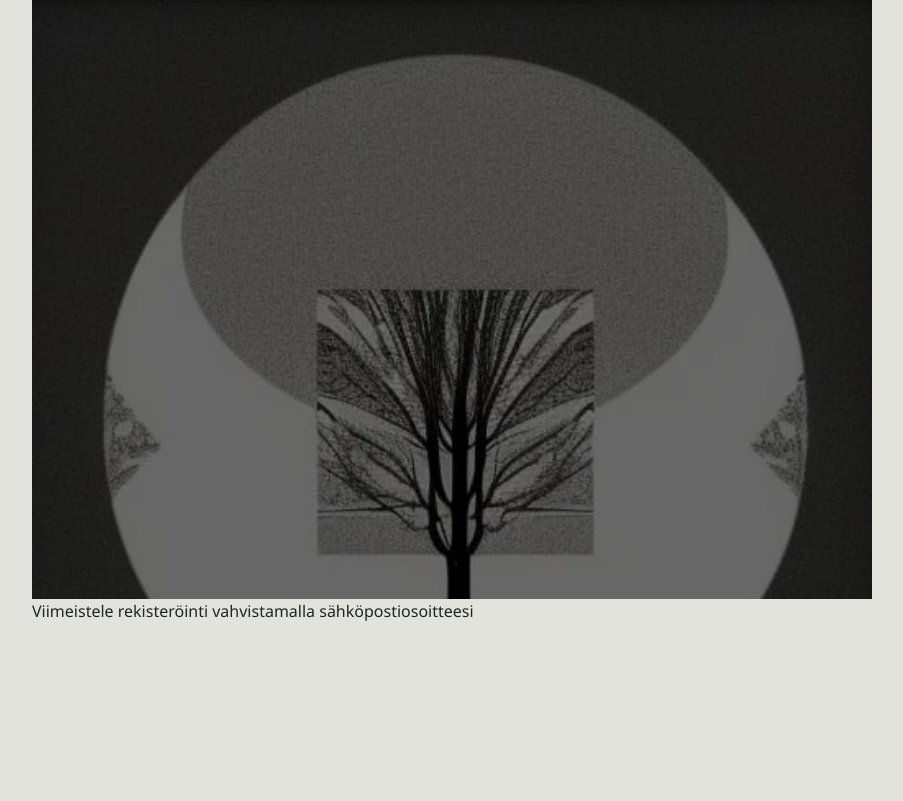
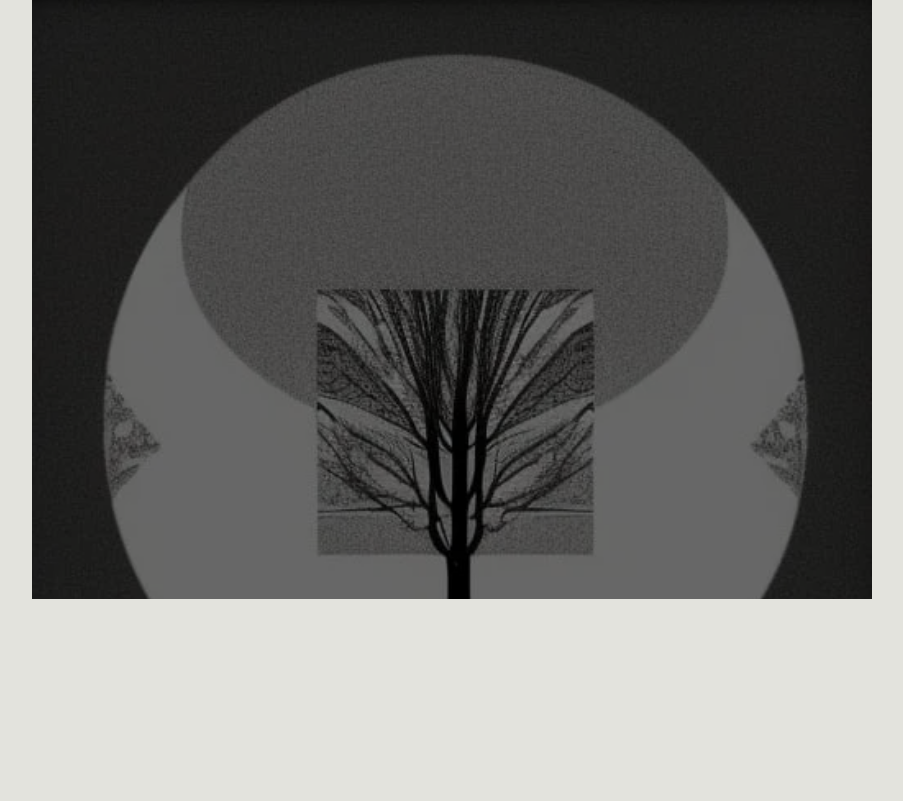
Before and after one commit to johannaelisa/lahde, a PHP site: page /thankyou.php in a window 1280 px wide. Shown: the part 219-1020 px from the top of the page, without its empty margins (188-1091 px from the left). After the commit the page ends 818 px from the top, so only its background shows below. Run offline with PHP 8.4, Linux system fonts and the light colour scheme; some libraries are stand-ins or nearby versions.

Commit message:
thankyou

```diff
--- a/style_hero.css
+++ b/style_hero.css
@@ -20,7 +20,7 @@
     z-index: 1;
   }
 
-.hero h3 {
+.hero h6 {
   font-family: "Franklin Gothic Medium", "Arial Narrow", Arial, sans-serif;
   color: #FDD60A;
   position: static;
--- a/thankyou.php
+++ b/thankyou.php
@@ -16,17 +16,12 @@ ini_set('display_errors', 1);
 
 <div class="container">
     <div class="hero" href="index.php">
-        <p><b>OLET OSA LÄHDETTÄ</b>Viimeistele rekisteröinti vahvistamalla sähköpostiosoitteesi </p>
+        <h6>OLET OSA LÄHDETTÄ. Viimeistele rekisteröinti vahvistamalla sähköpostiosoitteesi </h6>
         <div class="toast align-items-center text-bg-primary border-0" role="alert" aria-live="assertive" aria-atomic="true">
-       <div class="">
-
-       </div>
         </div>
         <div class="hero_overlay"></div>
         <img src="kuvat/learn.webp" alt="Lähde">
     </div>
-
-        <p>Viimeistele rekisteröinti vahvistamalla sähköpostiosoitteesi </p>
     </div>
 </body>
 </html>
```
